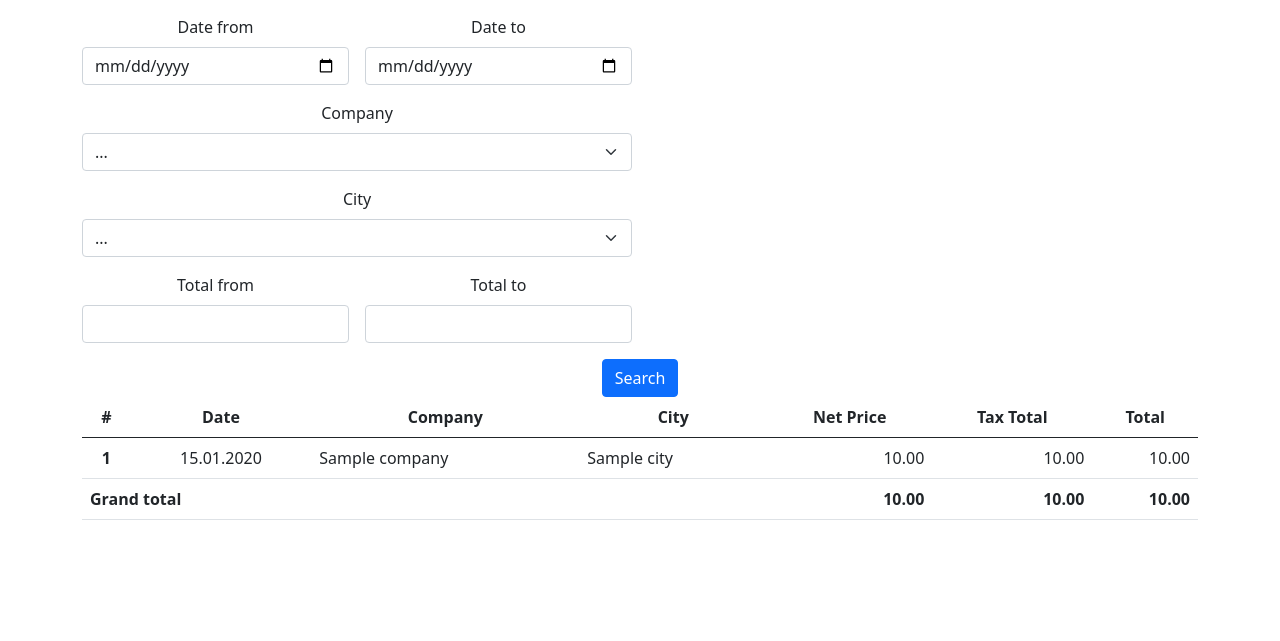
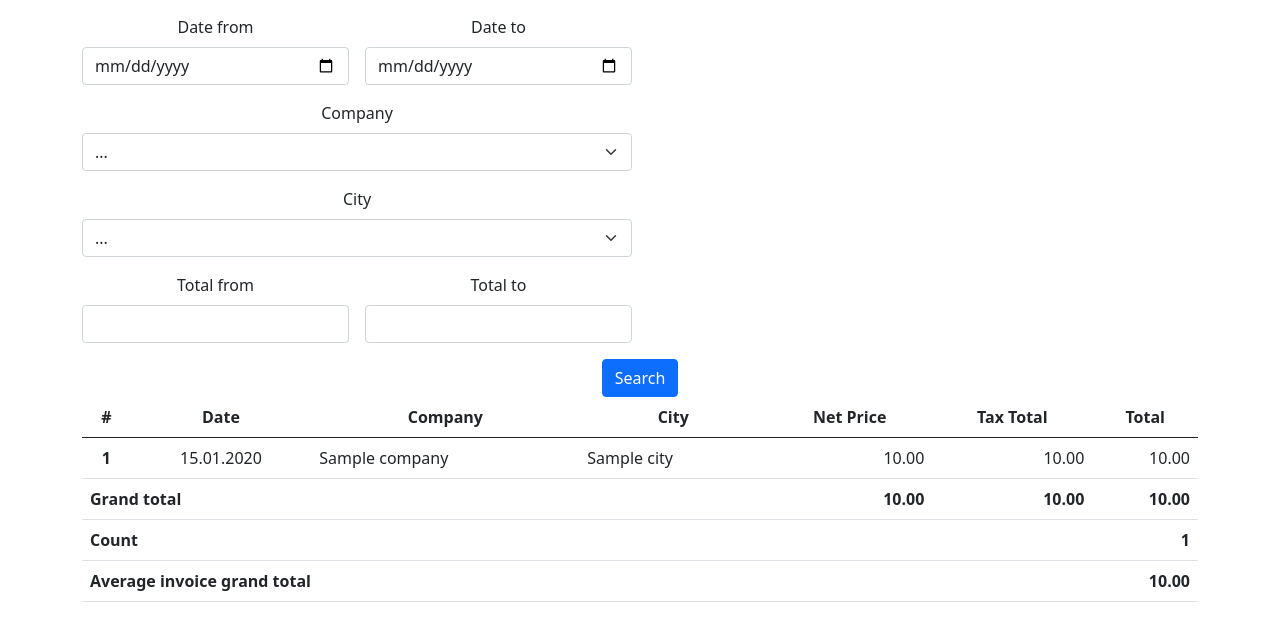
Before and after one commit to xmudrii/invoices, a Django app: template django/invoices_app/templates/invoices.html in a window 1280 px wide. Shown: the part 93-734 px from the top of the page. Run offline with Django 3.2, Linux system fonts and the light colour scheme; the template is opened without the code that fills it: most values are stand-ins (such as "Sample title", 1, 10 or a date in 2020); form fields are guessed from the names that the template uses.

Commit message:
Add additional data to the data processing app
Signed-off-by: Marko Mudrinić <mudrinic.mare@gmail.com>

```diff
--- a/django/invoices_app/templates/invoices.html
+++ b/django/invoices_app/templates/invoices.html
@@ -147,6 +147,14 @@
                     <td class="text-end"><b>{{ sum_tax_total.sum_tax_total | floatformat:2 | intcomma }}</b></td>
                     <td class="text-end"><b>{{ sum_total.sum_total | floatformat:2 | intcomma }}</b></td>
                 </tr>
+                <tr>
+                    <th scope="row" class="text-start" colspan="6"><b>Count</b></th>
+                    <td class="text-end"><b>{{ count_invoices.count_invoices | intcomma }}</b></td>
+                </tr>
+                <tr>
+                    <th scope="row" class="text-start" colspan="6"><b>Average invoice grand total</b></th>
+                    <td class="text-end"><b>{{ avg_invoices.avg_invoices | floatformat:2 | intcomma }}</b></td>
+                </tr>
             {% endif %}
         </tbody>
     </table>
```
Also changed, not shown: django/invoices_app/views.py (+20 -7 lines).
